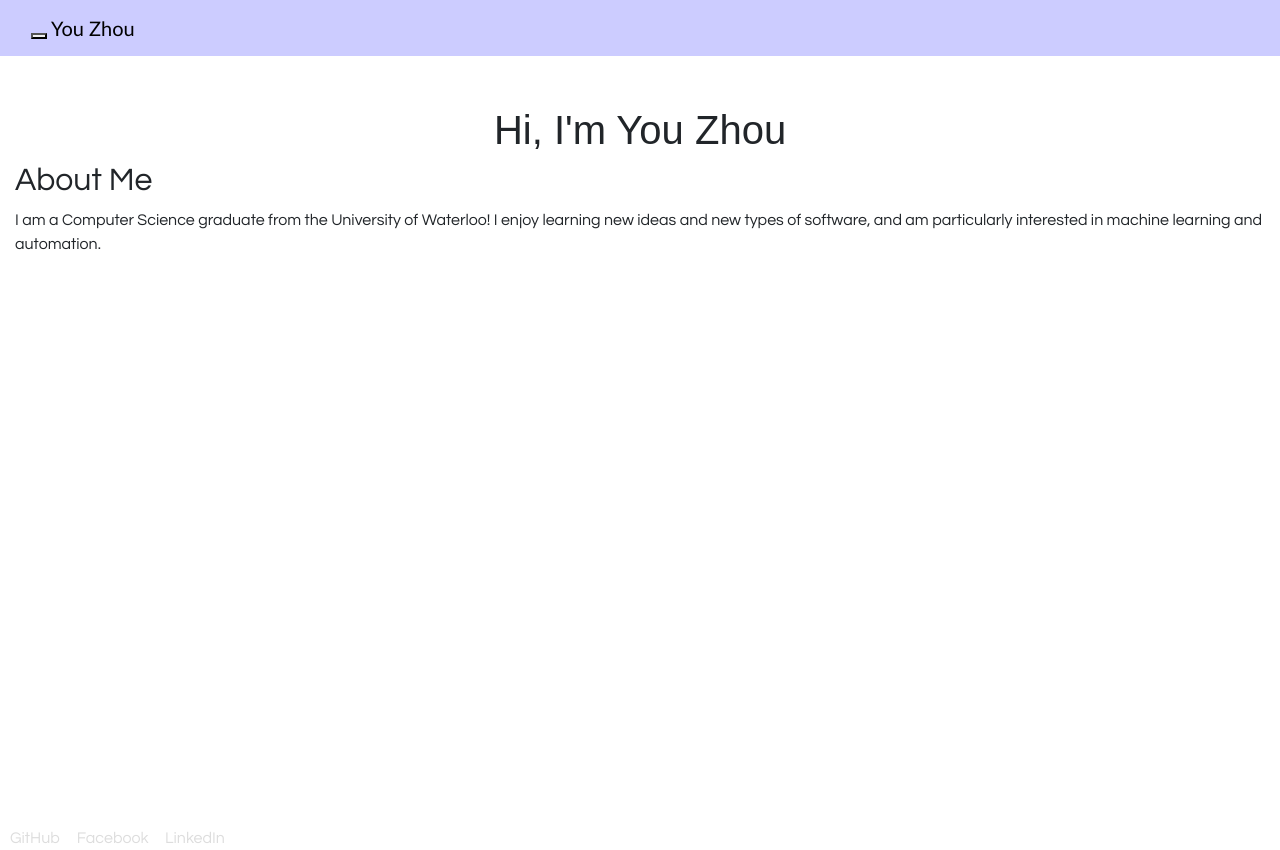
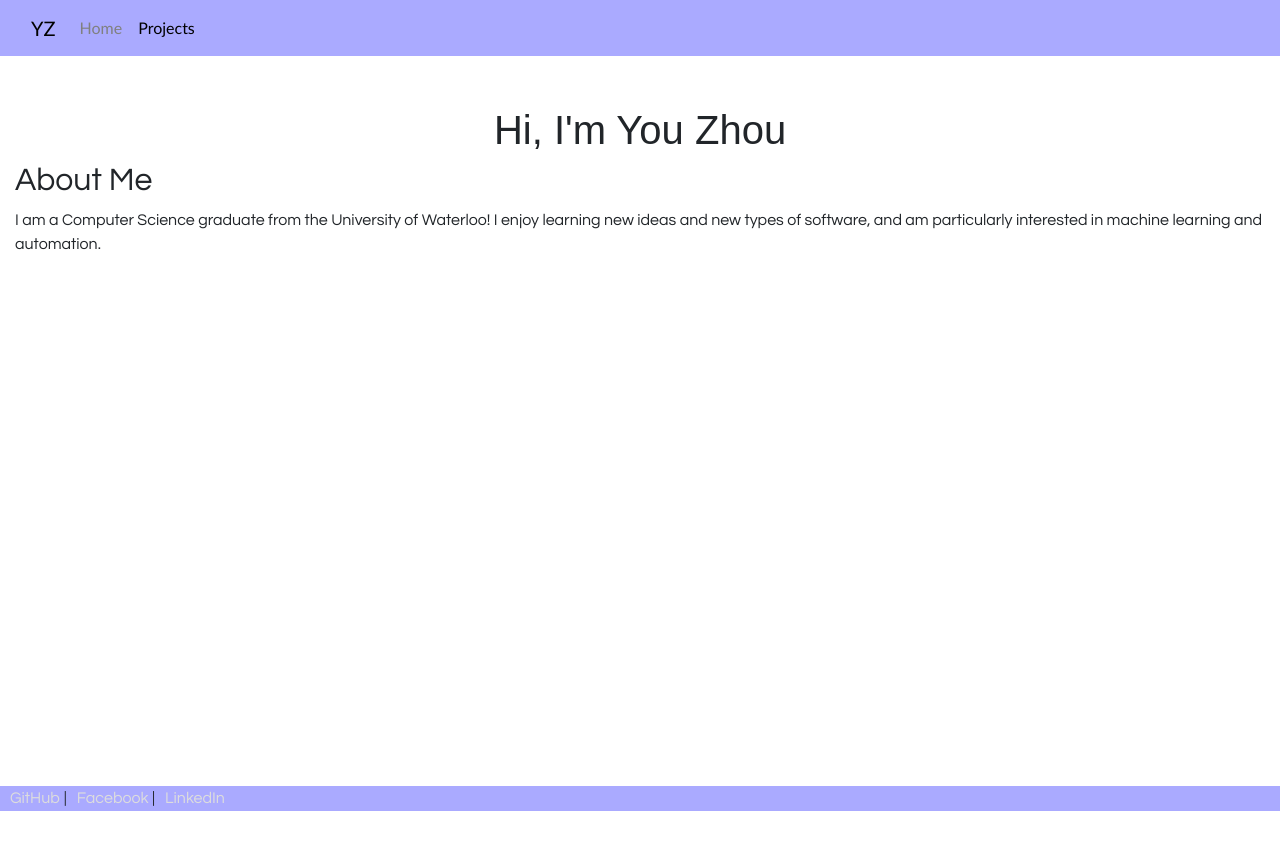
Before and after one commit to you741/you741.github.io, a plain HTML site: page index.html in a window 1280 px wide. After the commit the page ends 811 px from the top, so only its background shows below. Drawn offline with nearby package versions, Linux system fonts and the light colour scheme.

Commit message:
fixed styling

```diff
--- a/index.css
+++ b/index.css
@@ -10,31 +10,34 @@ h1 {
 }
 
 #header {
-	background:#CCF;
+	background:#AAF;
 	font-family: Candara, sans-serif;
 }
 
 #header nav {
-	background:#CCF;
+	background:#AAF;
 	font-family: Candara, sans-serif;
 }
 
-a.navbar-brand {
-	color: black !important;
+#header nav button {
+	color: black;
 }
 
-a.navbar-brand:hover {
-	color: gray !important;
+#header nav a {
+	color: black;
 }
 
-li.active a {
-	background: #336699 !important;
+#header nav div ul li a {
+	color: black;
+}
+#header nav div ul li.active a {
+	color:gray;
 }
 #footer {
-	color: white;
+	height: 25px;
 	padding: 0;
 	margin: 0;
-	background-color: gray;
+	background-color: #AAF;
 }
 
 #footer ul {
--- a/index.html
+++ b/index.html
@@ -18,30 +18,46 @@
 	<script src="https://code.jquery.com/jquery-3.2.1.slim.min.js" integrity="sha384-KJ3o2DKtIkvYIK3UENzmM7KCkRr/rE9/Qpg6aAZGJwFDMVNA/GpGFF93hXpG5KkN" crossorigin="anonymous"></script>
 
 	<!-- Latest compiled JavaScript -->
+	<script src="https://code.jquery.com/jquery-3.2.1.slim.min.js" integrity="sha384-KJ3o2DKtIkvYIK3UENzmM7KCkRr/rE9/Qpg6aAZGJwFDMVNA/GpGFF93hXpG5KkN" crossorigin="anonymous"></script>
 	<script src="https://cdn.jsdelivr.net/npm/popper.js@1.12.9/dist/umd/popper.min.js" integrity="sha384-ApNbgh9B+Y1QKtv3Rn7W3mgPxhU9K/ScQsAP7hUibX39j7fakFPskvXusvfa0b4Q" crossorigin="anonymous"></script>
 	<script src="https://cdn.jsdelivr.net/npm/bootstrap@4.0.0/dist/js/bootstrap.min.js" integrity="sha384-JZR6Spejh4U02d8jOt6vLEHfe/JQGiRRSQQxSfFWpi1MquVdAyjUar5+76PVCmYl" crossorigin="anonymous"></script>
-
 </head>
 <body>
 	<div class = "container-fluid" id = "header">
-		<nav class="navbar navbar-inverse navbar-fixed-top">
-			<div class="navbar-header">
-				<button type="button" class="navbar-toggle" data-toggle="collapse" data-target="#navbar">
-					<span class="icon-bar"></span>
-					<span class="icon-bar"></span>
-					<span class="icon-bar"></span>
-				</button>
-				<a class="navbar-brand" href="#">You Zhou</a>
+		<nav class="navbar navbar-expand-lg navbar-dark">
+			<a class="navbar-brand" href="#">YZ</a>
+			<button class="navbar-toggler" type="button" data-toggle="collapse" data-target="#navbarSupportedContent" aria-controls="navbarSupportedContent" aria-expanded="false" aria-label="Toggle navigation">
+			  <span class="navbar-toggler-icon"></span>
+			</button>
+
+			<div class="collapse navbar-collapse" id="navbarSupportedContent">
+			  <ul class="navbar-nav mr-auto">
+				<li class="nav-item active">
+				  <a class="nav-link" href="#">Home <span class="sr-only">(current)</span></a>
+				</li>
+				<li class="nav-item">
+				  <a class="nav-link" href="projects.html">Projects</a>
+				</li>
+				<!--li class="nav-item dropdown">
+				  <a class="nav-link dropdown-toggle" href="#" id="navbarDropdown" role="button" data-toggle="dropdown" aria-haspopup="true" aria-expanded="false">
+					Dropdown
+				  </a>
+				  <div class="dropdown-menu" aria-labelledby="navbarDropdown">
+					<a class="dropdown-item" href="#">Action</a>
+					<a class="dropdown-item" href="#">Another action</a>
+					<div class="dropdown-divider"></div>
+					<a class="dropdown-item" href="#">Something else here</a>
+				  </div>
+				</li-->
+			  </ul>
+			  <!--form class="form-inline my-2 my-lg-0">
+				<input class="form-control mr-sm-2" type="search" placeholder="Search" aria-label="Search">
+				<button class="btn btn-outline-success my-2 my-sm-0" type="submit">Search</button>
+			  </form-->
 			</div>
-			<div class = "collapse navbar-collapse" id = "navbar">
-				<ul class = "nav navbar-nav">
-					<li class = "active"><a href = "#">Home</a></li>
-					<li><a href = "projects.html">Projects</a></li>
-				</ul>
-			</div>
-		</nav>
+		  </nav>
 	</div>
-	<div class = "container-fluid light" style = "margin-top:50px;min-height:calc(100vh - 80px)">
+	<div class = "container-fluid light" style = "margin-top:50px;min-height:calc(100vh - 120px)">
 		<h1>Hi, I'm You Zhou</h1>
 		<h2>About Me</h2>
 		<p>I am a Computer Science graduate from the University of Waterloo! I enjoy learning new ideas and new types of software, and am particularly interested in machine learning and automation.</p>
```
Also changed, not shown: projects.html (+83 -47 lines).
